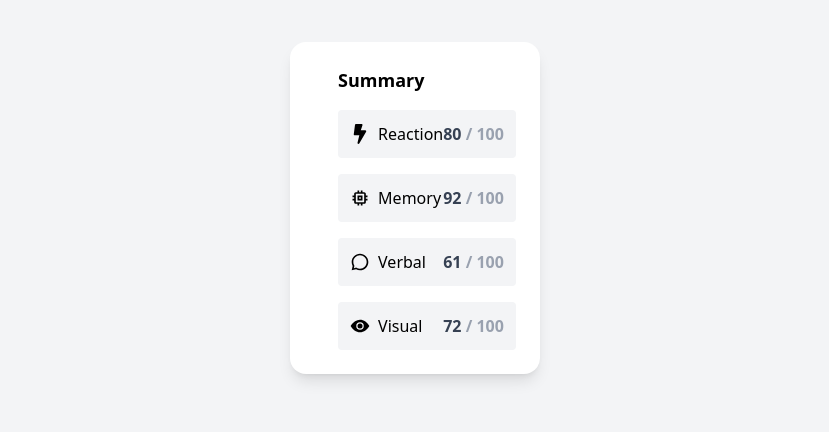
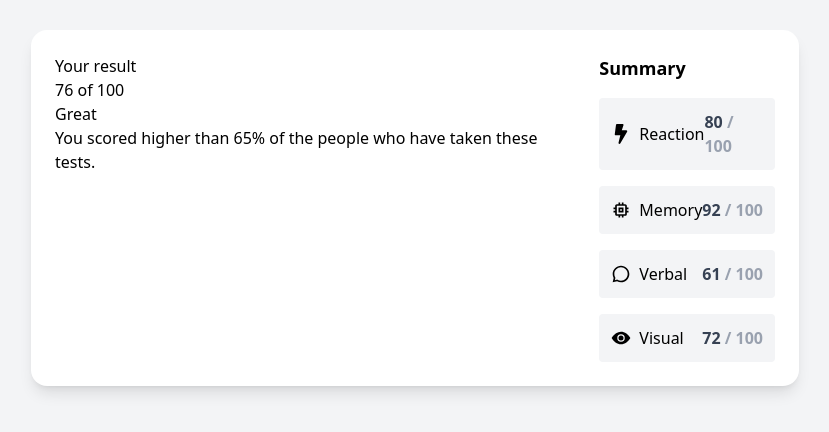
Before and after one commit to anet-eny/results-summary-component, a React (Vite) app: page / in a window 1280 px wide. Shown: the part 192-624 px from the top of the page, without its empty margins (225-1054 px from the left). Built offline with nearby package versions, Linux system fonts and the light colour scheme.

Commit message:
Create structure of the ResultScore component

```diff
--- a/src/components/ResultScore.jsx
+++ b/src/components/ResultScore.jsx
@@ -1,5 +1,16 @@
 function ResultScore() {
-  return <div></div>;
+  return (
+    <div>
+      <h3>Your result</h3>
+      <div>
+        76 <span>of 100</span>
+      </div>
+      <h2>Great</h2>
+      <p>
+        You scored higher than 65% of the people who have taken these tests.
+      </p>
+    </div>
+  );
 }
 
 export default ResultScore;
```
